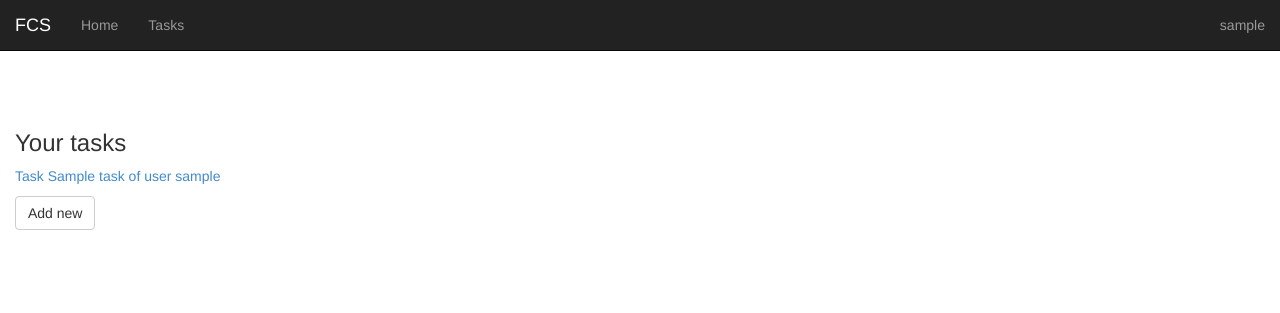
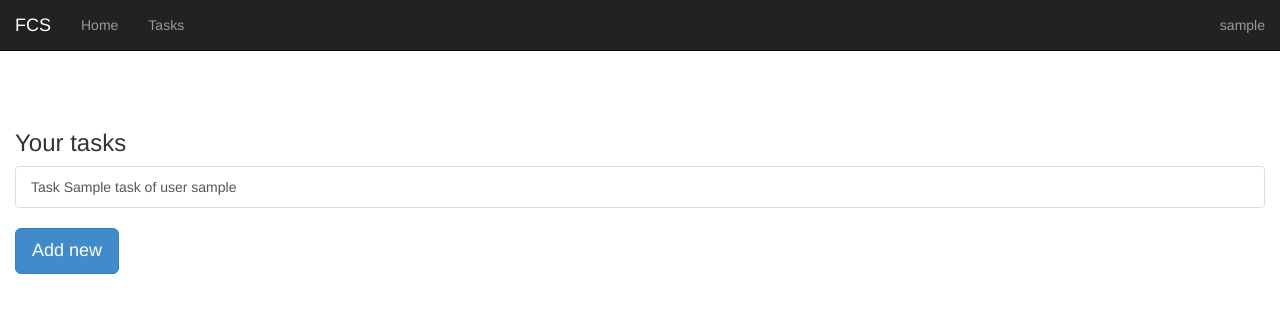
Before and after one commit to agh-glk/fcs, a Django app: template fcs/fcs/manager/templates/tasks/list.html in a window 1280 px wide. Shown: the top 313 px of the page. Run offline with Django 3.2, Linux system fonts and the light colour scheme; the template is opened without the code that fills it: values that come from a table or form of the project are taken from there, others are empty; a user stored in the database is signed in; tables that the repository leaves empty hold one stand-in row (values such as "Sample post"); parts of the project's set-up code (start-up, migrations or seed data) failed here and were passed over; some libraries are stand-ins or nearby versions.

Commit message:
[NT] Improved task list display

```diff
--- a/fcs/fcs/manager/templates/form.html
+++ b/fcs/fcs/manager/templates/form.html
@@ -18,7 +18,7 @@
         <div class="form-group {% if field.errors %}has-error{% endif %}">
             <label for="{{ field.id_for_label }}" class="col-sm-3 control-label">{{ field.label }}</label>
             <div class="col-sm-6">
-            {% if field|is_checkbox %}
+            {% if field|is_class:"CheckboxSelectMultiple" %}
                 {% for check in field %}
                     <div class="col-sm-4">
                     <label class="checkbox-inline">
--- a/fcs/fcs/manager/templates/navigation.html
+++ b/fcs/fcs/manager/templates/navigation.html
@@ -17,6 +17,7 @@
             <a href="#" class="dropdown-toggle" data-toggle="dropdown">{{ user.username }}</a>
             <ul class="dropdown-menu">
                 <li><a href="{% url 'change_password' %}">Change password</a></li>
+                <li><a href="{% url 'increase_quota' %}">Change quota</a></li>
                 <li class="divider" ></li>
                 <li><a href="{% url 'logout' %}">Logout</a></li>
             </ul>
--- a/fcs/fcs/manager/templates/tasks/list.html
+++ b/fcs/fcs/manager/templates/tasks/list.html
@@ -6,12 +6,13 @@
     {{ block.super }}
     <link href="{{ STATIC_URL }}css/task.css" rel="stylesheet">
 {% endblock rels %}
+
 {% block content %}
 <h3>Your tasks</h3>
-<ul class="list-unstyled">
+<div class="list-group">
     {% for task in tasks %}
-        <li><a href="{% url 'show_task' task.id %}">{{ task }}</a></li>
+        <a class="list-group-item" href="{% url 'show_task' task.id %}">{{ task }}</a>
     {% endfor %}
-</ul>
-<a href="{% url 'add_task' %}"><button class="btn btn-default">Add new</button></a>
+</div>
+<a href="{% url 'add_task' %}"><button class="btn btn-lg btn-primary">Add new</button></a>
 {% endblock content %}
--- a/fcs/fcs/manager/templatetags/custom_tags.py
+++ b/fcs/fcs/manager/templatetags/custom_tags.py
@@ -4,9 +4,9 @@ from django.forms import CheckboxSelectMultiple
 register = template.Library()
 
 
-@register.filter(name='is_checkbox')
-def is_checkbox(field):
-    return field.field.widget.__class__.__name__ == CheckboxSelectMultiple().__class__.__name__
+@register.filter(name='is_class')
+def is_class(field,classname):
+    return field.field.widget.__class__.__name__ == classname
 
 
 @register.filter(name='alert_tag')
```
